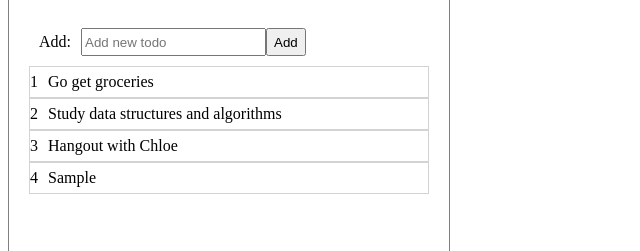
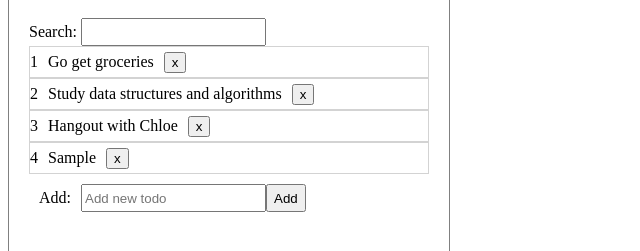
Before and after one commit to georgec12104531/vanillaJsTodo, a plain HTML site: page index.html in a window 1280 px wide. Both pictures are taken after typing "Sample" into the empty fields and a click on the button "Add". Shown: the part 123-374 px from the top of the page, without its empty margins (0-640 px from the left). Drawn offline with Linux system fonts and the light colour scheme.

Commit message:
Refactor adding a new task and added removing task functionality

```diff
--- a/app/index.js
+++ b/app/index.js
@@ -1,9 +1,7 @@
-console.log('im in number 1 bitch')
 let todos = [
     {
         id: 1,
         task: 'Go get groceries'
-
     },
     {
         id: 2,
@@ -15,8 +13,7 @@ let todos = [
     }
 ]
 
-const container = document.querySelector('.header-container');
-container.style.cssText = 'height: 70px; background-color: green;';
+const listContainer = document.querySelector('.list-container').innerHTML;
 
 const generateTodos = () => {
     listHTML = ''
@@ -24,6 +21,7 @@ const generateTodos = () => {
         listHTML += "<div class='todo-row'>";
         listHTML += "<div>" + JSON.stringify(index + 1) + '</div>'
         listHTML += "<div class='task'>" + task + '</div>'
+        listHTML += "<button class='remove-todo'>x</button>"
         listHTML += '</div>';
     })
 
@@ -36,41 +34,53 @@ const load = () => {
 
 load();
 
-// console.log(listContainer);
-
-
-
+// Add new todo
 const createNewTodo = (taskStr) => {
-    console.log(todos.length);
     return {
         id: todos.length + 1,
         task: taskStr
     }
 }
 
-
 const handleInputChange = (event) => {
     const input = document.getElementById('newTodoInput')
     let newTodo = createNewTodo(input.value);
     todos.push(newTodo);
-    // generateTodos();
-    console.log(newTodo);
-    const listContainer = document.querySelector('.list-container');
-    const newTodoHTML = addNewTodo(newTodo)
-    const lastTodo = listContainer.lastChild;
-    lastTodo.insertAdjacentHTML( 'afterend', newTodoHTML );
+    addNewTodo(newTodo)
+
     input.value = '';
 }
 
 const addNewTodo = ({id, task}) => {
+    const todoRow = document.createElement('div')
+    todoRow.className = 'todo-row';
 
-    let html = ''
-    html += "<div class='todo-row'>";
-    html += "<div>" + JSON.stringify(id) + '</div>'
-    html += "<div class='task'>" + task + '</div>'
-    html += '</div>';
+    idElement = document.createElement('div');
+    idText = document.createTextNode(JSON.stringify(id));
+    idElement.appendChild(idText);
 
-    return html;
+    taskElement = document.createElement('div');
+    taskElement.className = 'task';
+    taskElement.appendChild(document.createTextNode(task));
+
+    buttonElement = document.createElement('button')
+    buttonElement.appendChild(document.createTextNode('x'));
+    "<button class='remove-todo'>x</button>"
+
+    todoRow.appendChild(idElement);
+    todoRow.appendChild(taskElement);
+    todoRow.appendChild(buttonElement);
+
+    document.querySelector('.list-container').appendChild(todoRow);
 }
 
 document.querySelector('.add-todo-button').addEventListener('click', handleInputChange);
+
+const handleRemoveTodo = (e) => {
+    if (e.target.nodeName === 'BUTTON') {
+        const row = e.target.parentElement;
+        document.querySelector('.list-container').removeChild(row);
+    }
+}
+
+document.querySelector('.list-container').addEventListener('click', handleRemoveTodo)
--- a/index.css
+++ b/index.css
@@ -10,6 +10,8 @@
     padding: 20px;
     width: 100%;
     border: green 1px solid;
+    height: 70px;
+    background-color: green;
 }
 
 .header {
--- a/index.html
+++ b/index.html
@@ -1,21 +1,19 @@
 <html lang="en">
 <head>
   <title>The HTML5 Herald</title>
-
-
   <link rel="stylesheet" href="./index.css">
-
 </head>
-
 <body>
 <div class='app'>
   <div class='header-container'>
     <h1 class='header'>Todo App</h1>
   </div>
-
-
   <div class='main-list-container'>
-
+    <div>
+      Search:
+      <input></input>
+    </div>
+    <div class='list-container'></div>
     <div class='new-todo-container'>
       <div class='input-container'>
         <div class='input-text'>Add:</div>
@@ -23,23 +21,8 @@
       </div>
       <button class='add-todo-button'>Add</button>
     </div>
-
-    <div class='list-container'></div>
-
-
-
-
   </div>
-
 </div>
-
-
-
-
-
-
-
   <script src="./app/index.js"></script>
-  <script src="./app/index2.js"></script>
 </body>
 </html>
```
